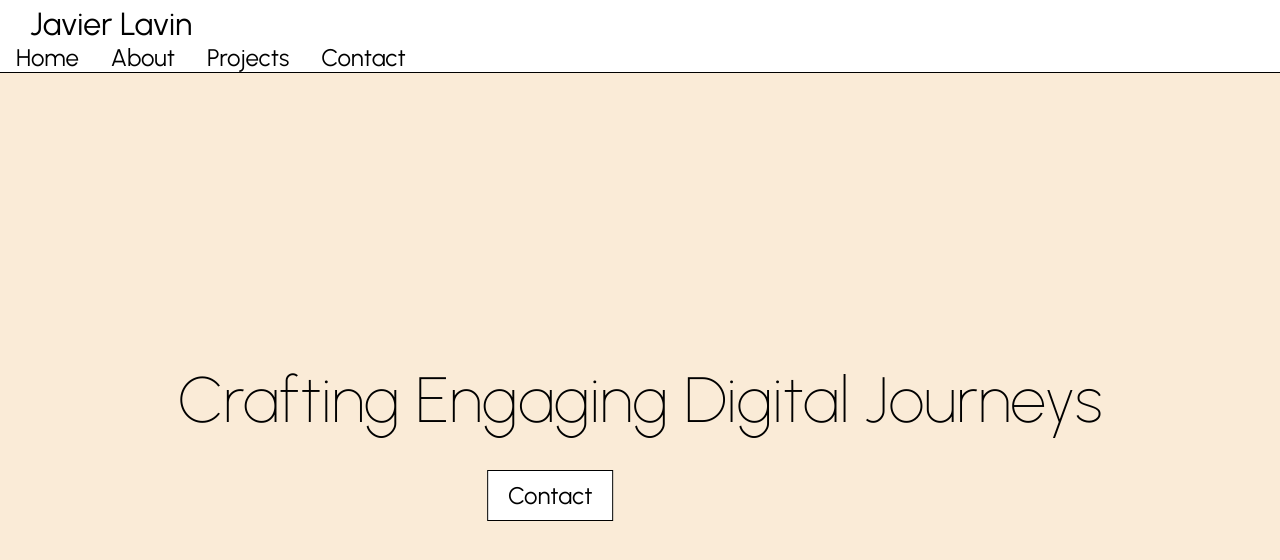
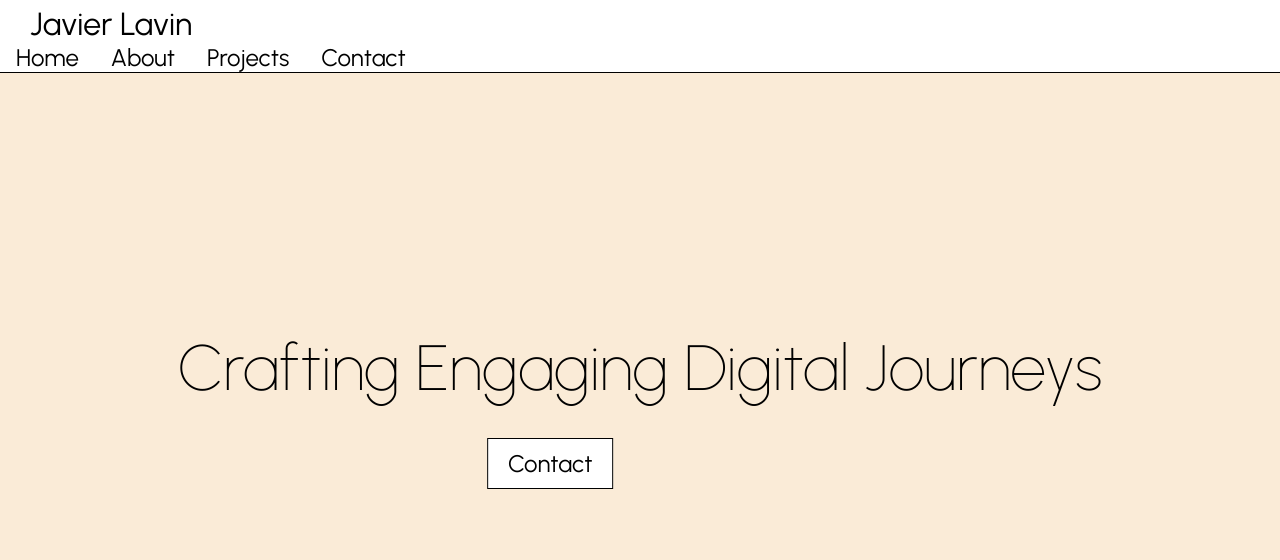
Before and after one commit to javlav98/JavsPortfolio, a React (Create React App) app: page / in a window 1280 px wide. Shown: the top 560 px of the page. Built offline with nearby package versions, Linux system fonts and the light colour scheme.

Commit message:
moved title higher

```diff
--- a/src/Routes/Home.css
+++ b/src/Routes/Home.css
@@ -27,7 +27,7 @@
     transition: all 0.3s ease;
     cursor: pointer;
     margin-top: 1rem;
-    margin-bottom: 4rem;
+    margin-bottom: 8rem;
     font-family: 'Urbanist', sans-serif;
     /* position the button to the left */
     transform: translateX(-71%);
```
